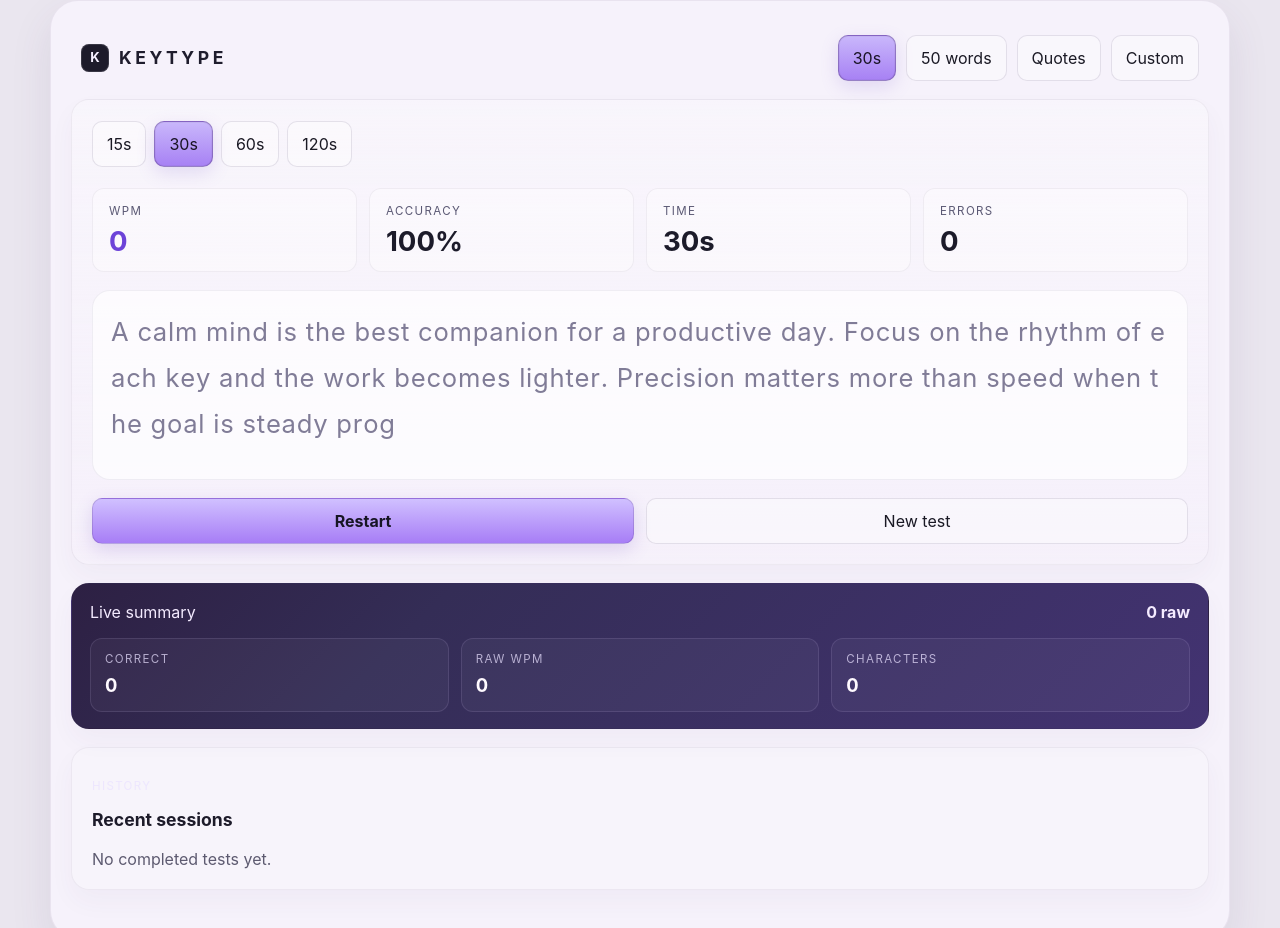
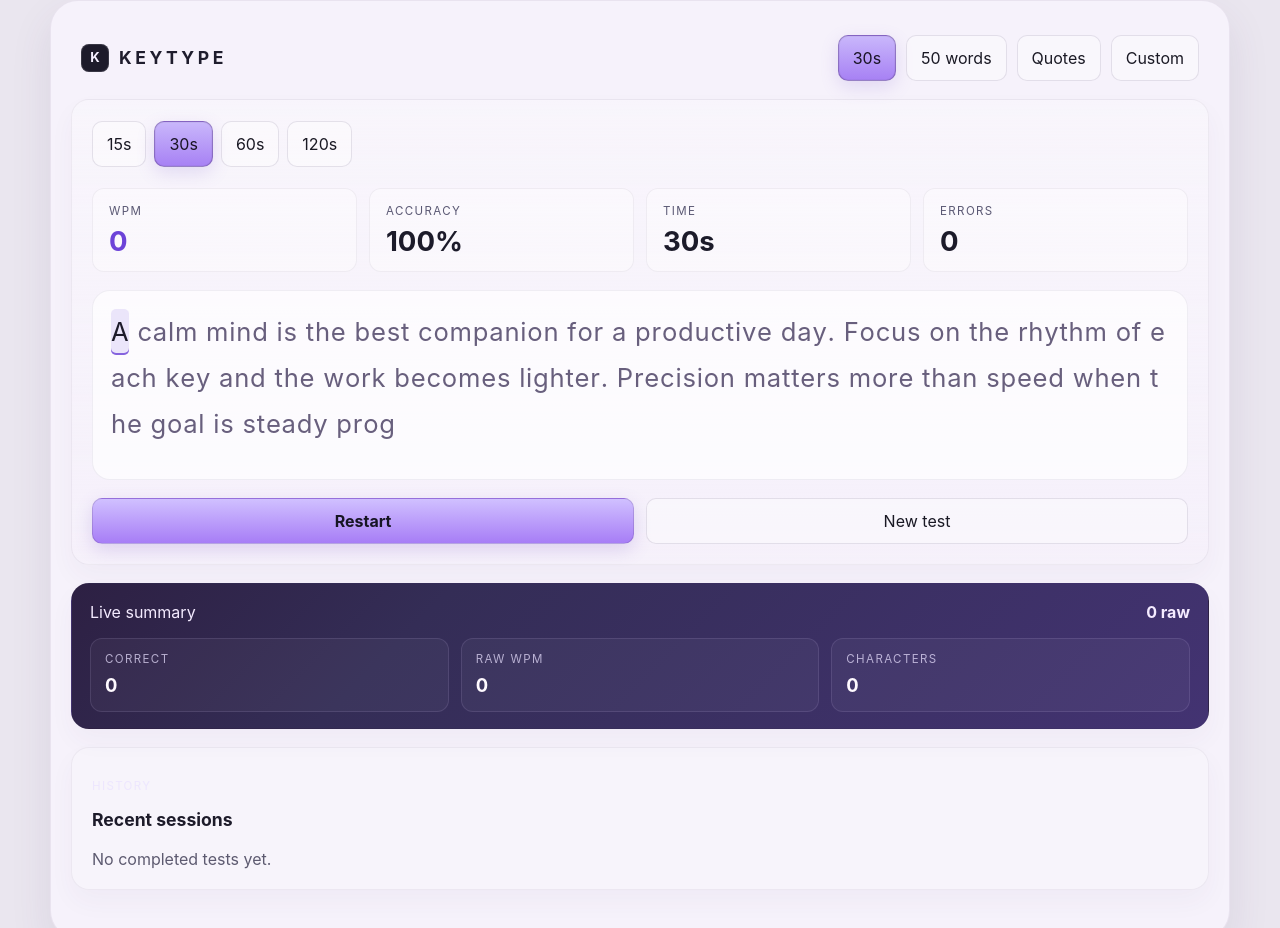
Before and after one commit to Zestojomoc/KEYBOARDTYPE, a React (Vite) app: page / in a window 1280 px wide. Shown: the top 928 px of the page. Built offline with nearby package versions, Linux system fonts and the light colour scheme.

Commit message:
Improve typing marker visibility

```diff
--- a/src/App.css
+++ b/src/App.css
@@ -185,7 +185,7 @@
 .text-display {
   position: relative;
   z-index: 1;
-  color: #807c97;
+  color: #5a556d;
   font-size: clamp(1.1rem, 0.8rem + 1vw, 1.75rem);
   line-height: 1.8;
   letter-spacing: 0.03em;
@@ -197,18 +197,29 @@
 .char {
   display: inline-block;
   min-width: 0.05em;
-  border-radius: 4px;
-  transition: color 0.15s ease, background 0.15s ease, transform 0.15s ease;
+  border-radius: 5px;
+  transition: color 0.15s ease, background 0.15s ease, transform 0.15s ease, box-shadow 0.15s ease;
+}
+
+.char.untyped {
+  color: #685f7d;
+}
+
+.char.current {
+  background: rgba(108, 67, 216, 0.12);
+  color: #1d1b2a;
+  box-shadow: inset 0 -2px 0 rgba(108, 67, 216, 0.8);
 }
 
 .char.correct {
-  color: #1d1b2a;
-  text-shadow: 0 0 12px rgba(123, 90, 210, 0.08);
+  color: #1e1b2e;
+  background: rgba(74, 181, 117, 0.09);
 }
 
 .char.incorrect {
-  color: #b4576d;
-  background: rgba(180, 87, 109, 0.08);
+  color: #b54761;
+  background: rgba(180, 87, 109, 0.12);
+  box-shadow: inset 0 -2px 0 rgba(180, 87, 109, 0.6);
 }
 
 .custom-box {
--- a/src/App.tsx
+++ b/src/App.tsx
@@ -369,6 +369,7 @@ function App() {
           <div className="text-display" aria-hidden="true">
             {currentText.split('').map((character, index) => {
               let state = 'untyped'
+              const isCurrent = index === typedText.length && !isFinished
 
               if (typedText[index] && typedText[index] === character) {
                 state = 'correct'
@@ -377,7 +378,7 @@ function App() {
               }
 
               return (
-                <span key={`${character}-${index}`} className={`char ${state}`}>
+                <span key={`${character}-${index}`} className={`char ${state} ${isCurrent ? 'current' : ''}`}>
                   {character === ' ' ? '\u00A0' : character}
                 </span>
               )
```
